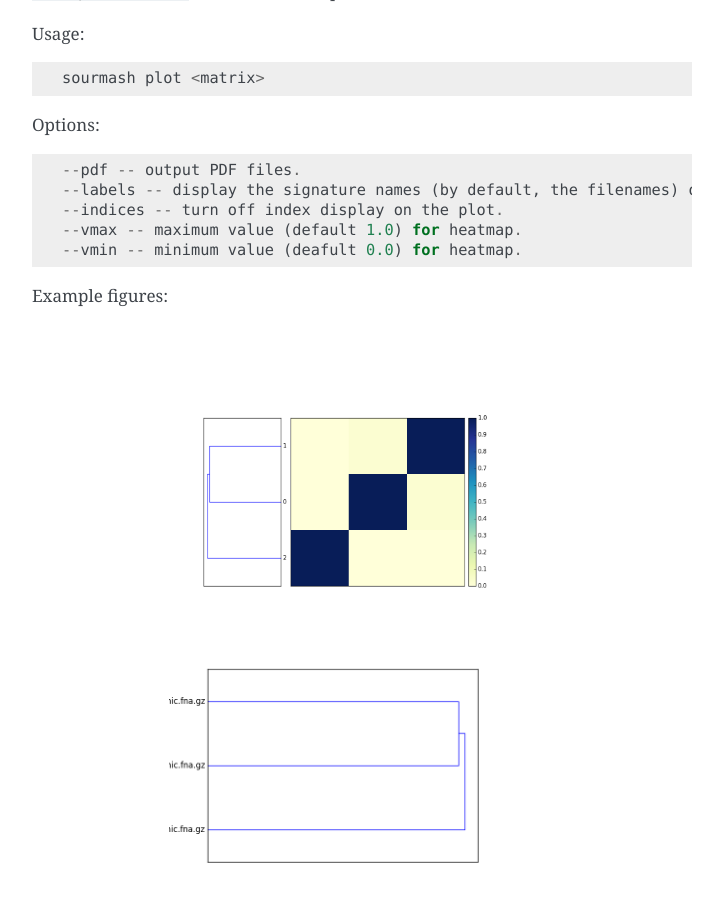
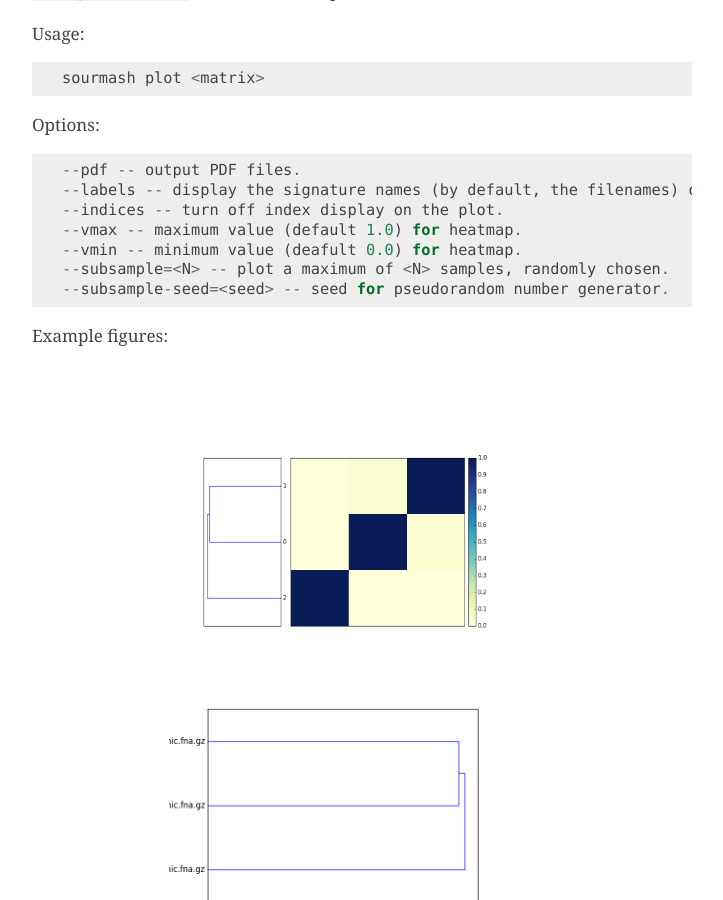
Before and after one commit to sourmash-bio/sourmash, a Sphinx documentation site: the page built from doc/command-line.rst, in a window 1280 px wide and 900 px high, scrolled down 2431 px. Shown: the whole window, without its empty margins (388-1111 px from the left). Built offline with Sphinx 7.4.7, drawn with Linux system fonts in a browser that asks for light colours.

Commit message:
add 'plot --subsample' to docs

```diff
--- a/doc/command-line.rst
+++ b/doc/command-line.rst
@@ -112,6 +112,8 @@ Options::
   --indices -- turn off index display on the plot.
   --vmax -- maximum value (default 1.0) for heatmap.
   --vmin -- minimum value (deafult 0.0) for heatmap.
+  --subsample=<N> -- plot a maximum of <N> samples, randomly chosen.
+  --subsample-seed=<seed> -- seed for pseudorandom number generator.
 
 Example figures:
 
```
